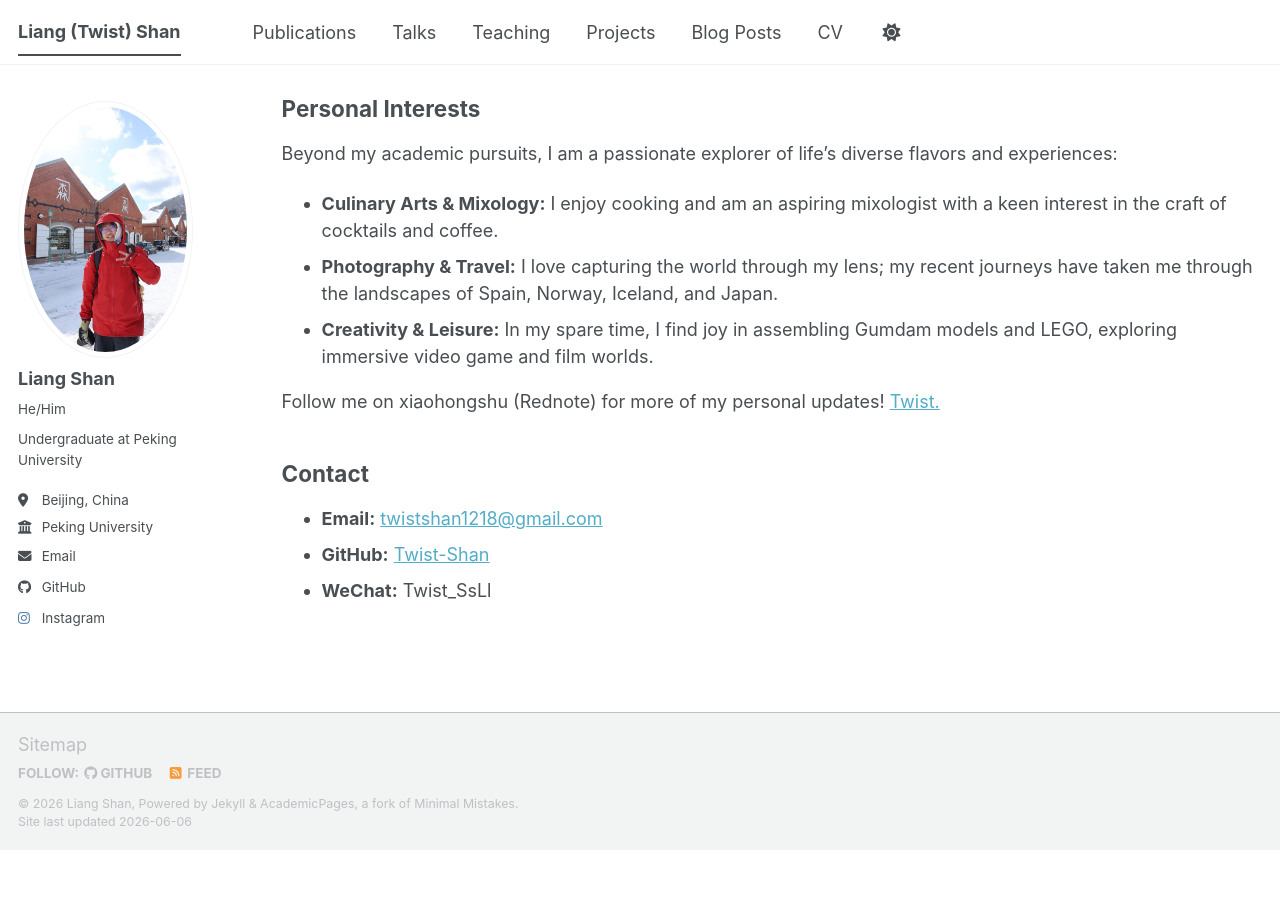
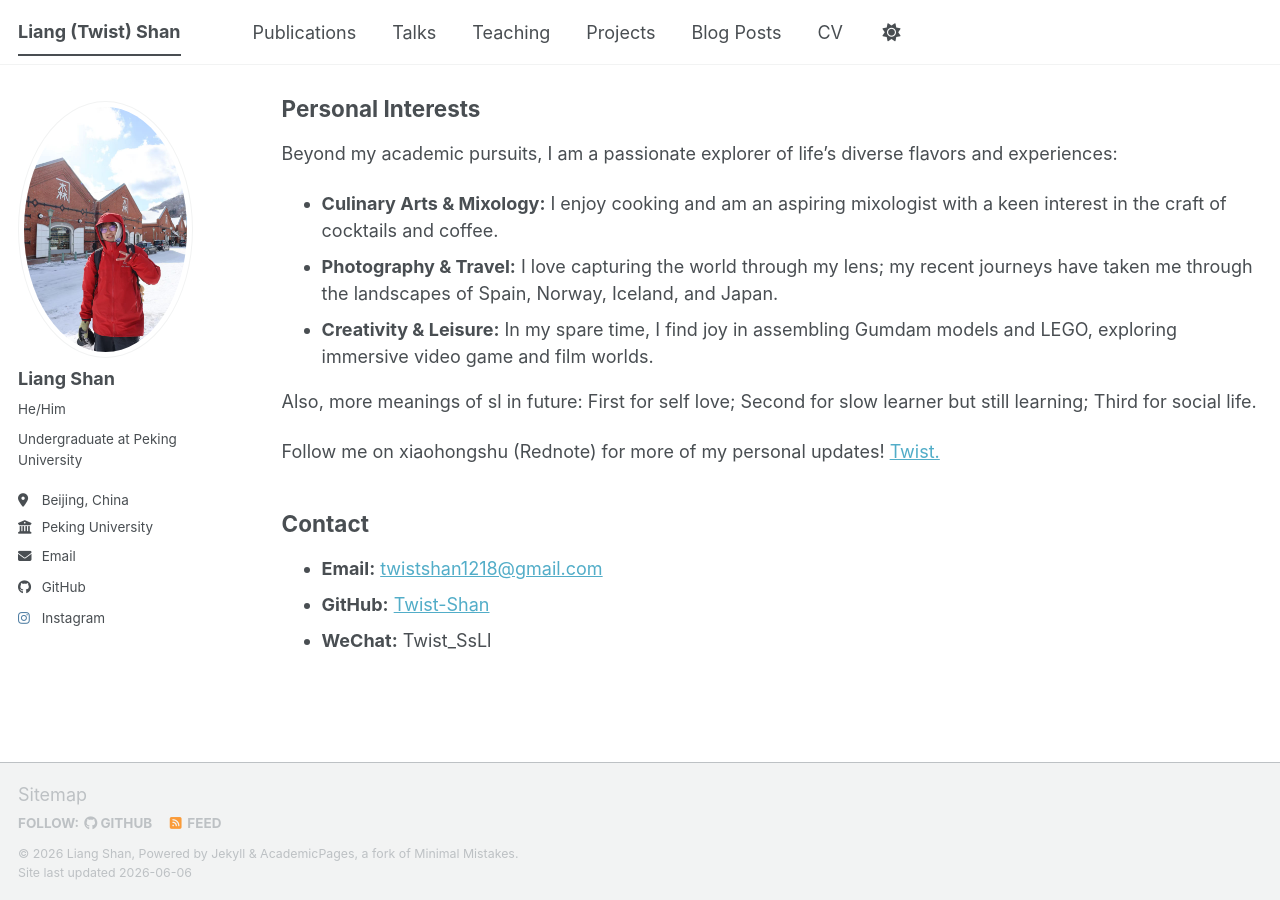
Before and after one commit to Twist-Shan/Twist-Shan.github.io, a Jekyll site: the page built from _pages/about.md, in a window 1280 px wide and 900 px high, scrolled down 1748 px. Built offline with Jekyll 4.4.1, drawn with Linux system fonts in a browser that asks for light colours; a script bundle is joined from its source files by our own code; library files that are not in the unit come from our copies; before the commit the page ends 2598 px from its top, so only the background shows below that.

Commit message:
Update about.md

```diff
--- a/_pages/about.md
+++ b/_pages/about.md
@@ -62,6 +62,8 @@ Beyond my academic pursuits, I am a passionate explorer of life's diverse flavor
 * **Photography & Travel:** I love capturing the world through my lens; my recent journeys have taken me through the landscapes of Spain, Norway, Iceland, and Japan.
 * **Creativity & Leisure:** In my spare time, I find joy in assembling Gumdam models and LEGO, exploring immersive video game and film worlds.
 
+Also, more meanings of sl in future: First for self love; Second for slow learner but still learning; Third for social life.
+
 Follow me on xiaohongshu (Rednote) for more of my personal updates! [Twist.](https://xhslink.com/m/9dxau6bGaAh)
 
 ## Contact
```
